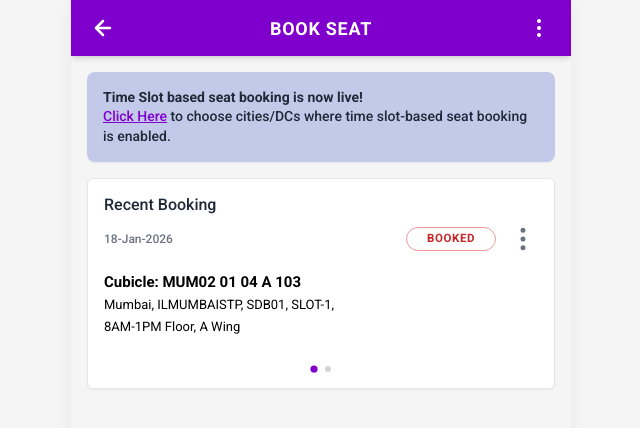
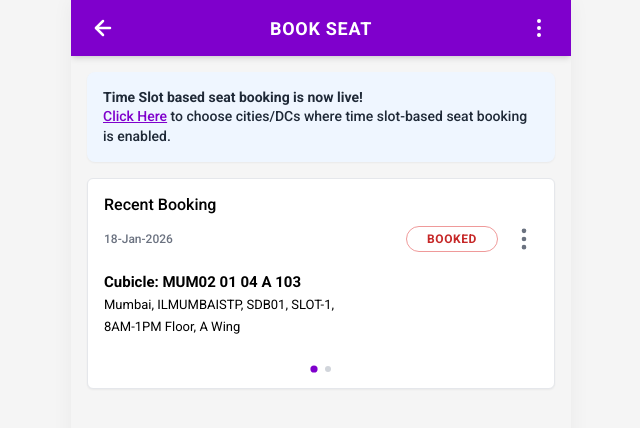
Before and after one commit to sujeet98pawar/nw, a React (Vite) app: page / in a window 1280 px wide. Both pictures are taken after a click on the button "BOOK SEAT". Shown: the top 428 px of the page, without its empty margins (319-959 px from the left). Built offline with nearby package versions, Linux system fonts and the light colour scheme.

Commit message:
feat: Update UI colors and styles for booking confirmation
Adjusted banner background color and text colors for better contrast and visual appeal.
Modified booking confirmation elements, including font sizes, paddings, and icon sizes, to enhance readability and aesthetic consistency.

```diff
--- a/components/BookingConfirmation.tsx
+++ b/components/BookingConfirmation.tsx
@@ -48,7 +48,7 @@ const BookingConfirmation: React.FC<BookingConfirmationProps> = ({ booking, onBa
     return (
       <div className="w-full shrink-0 px-4 py-3.5 select-none">
         <div className="mb-1.5">
-          <h2 className="text-[16px] font-medium text-gray-800">Recent Booking</h2>
+          <h2 className="text-[16px] font-medium text-black-800">Recent Booking</h2>
         </div>
 
         <div className="flex items-center justify-between mb-4 min-h-[32px]">
@@ -58,7 +58,7 @@ const BookingConfirmation: React.FC<BookingConfirmationProps> = ({ booking, onBa
 
           <div className="flex items-center gap-3">
             <div
-              className="flex items-center justify-center px-5 h-[24px] rounded-full text-[11.5px] font-bold border tracking-wider whitespace-nowrap leading-none"
+              className="flex items-center justify-center px-5 h-[26px] rounded-full text-[12px] font-bold border tracking-wider whitespace-nowrap leading-none"
               style={{
                 color: COLORS.badgeText,
                 borderColor: COLORS.badgeBorder,
@@ -68,7 +68,7 @@ const BookingConfirmation: React.FC<BookingConfirmationProps> = ({ booking, onBa
               BOOKED
             </div>
             <button className="text-gray-500">
-              <MoreVertical size={30} />
+              <MoreVertical size={28} />
             </button>
           </div>
         </div>
@@ -77,10 +77,10 @@ const BookingConfirmation: React.FC<BookingConfirmationProps> = ({ booking, onBa
           <p className="text-[15px] font-bold text-black-900">
             Cubicle: MUM02 01 {slotCode} A {booking.seatNumber}
           </p>
-          <p className="text-[13px] text-black-500 font-normal">
+          <p className="text-[13px] text-black-500 font-roboto">
             Mumbai, ILMUMBAISTP, SDB01, {booking.slot},
           </p>
-          <p className="text-[13px] text-black-500 font-normal">
+          <p className="text-[13px] text-black-500 font-roboto">
             {booking.timeRange} Floor, A Wing
           </p>
         </div>
--- a/constants.tsx
+++ b/constants.tsx
@@ -4,7 +4,7 @@ export const COLORS = {
   badgeText: '#C62828',
   badgeBorder: '#EF9A9A',
   linkText: '#7f00cc',
-  bannerBg: '#c3c9e8'
+  bannerBg: '#EFF6FF'
 };
 
 export const SLOT_CONFIG = {
```
